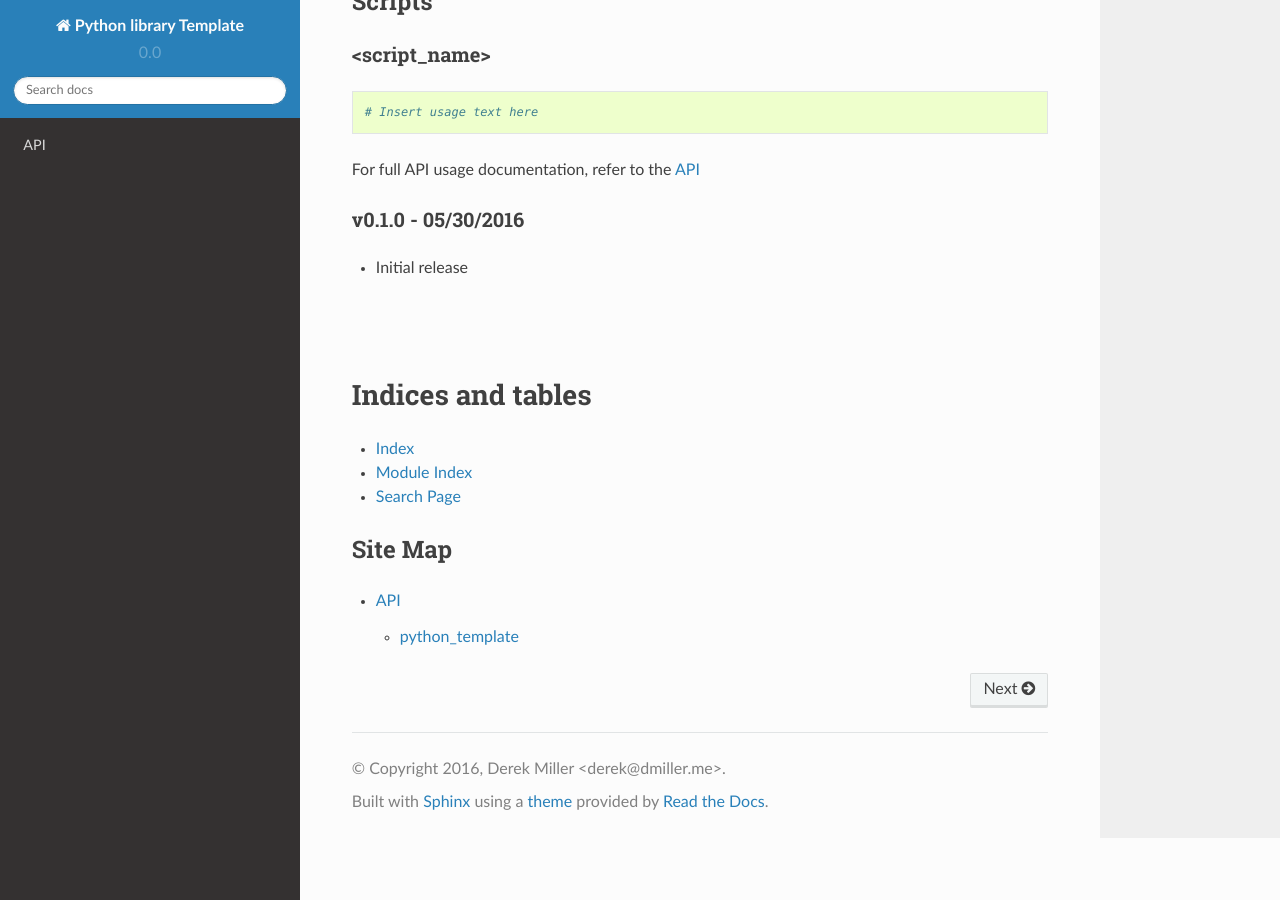
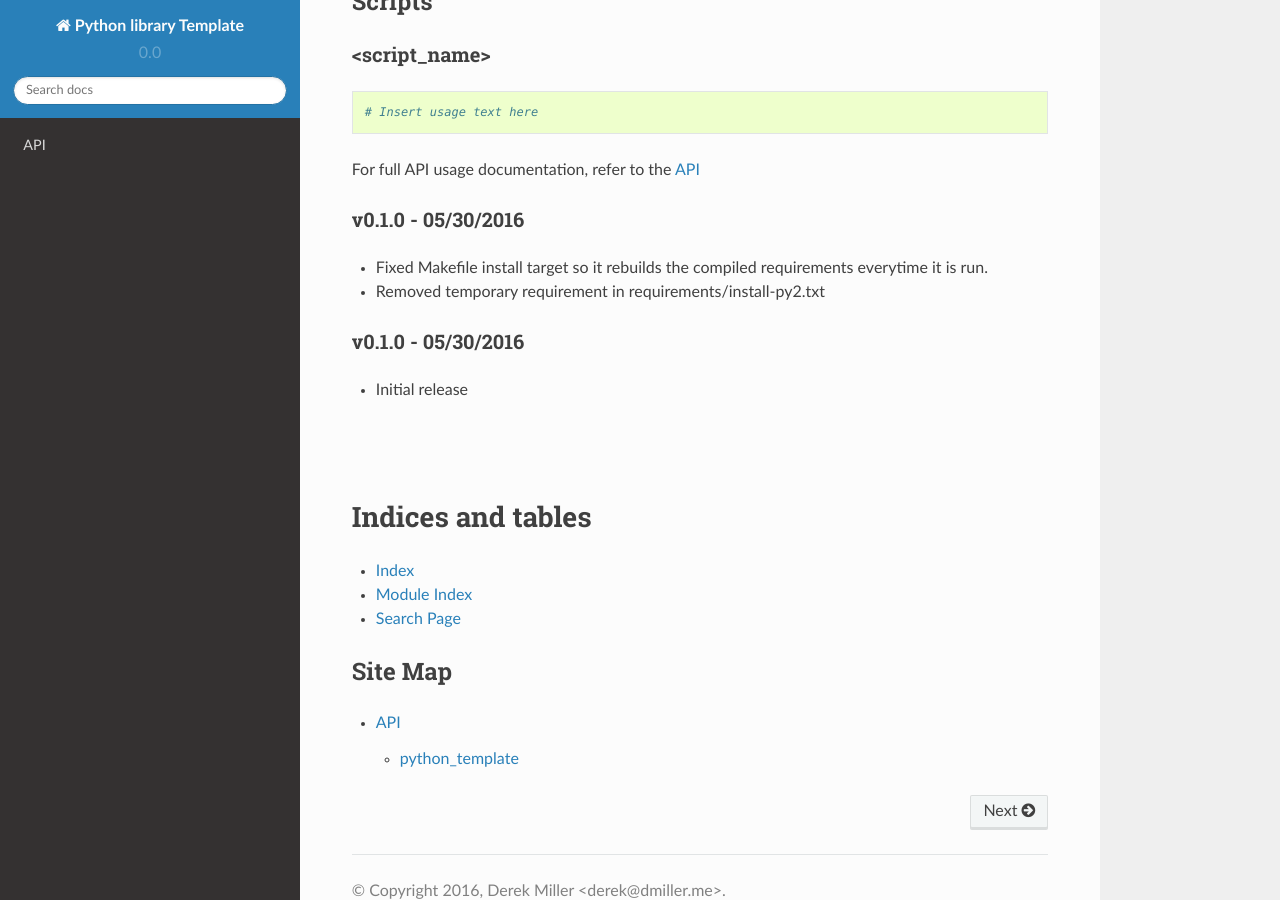
Before and after one commit to nfgallimore/quantopian-tools, a Sphinx documentation site: the page built from docs/index.rst, in a window 1280 px wide and 900 px high, scrolled down 665 px. Built offline with Sphinx 7.4.7 and the Read the Docs theme 2.0.0, drawn with Linux system fonts in a browser that asks for light colours.

Commit message:
* Fixed Makefile install target so it rebuilds the compiled requirements everytime it is run. * Removed temporary requirement in requirements/install-py2.txt

```diff
--- a/docs/index.rst
+++ b/docs/index.rst
@@ -50,6 +50,12 @@ For full API usage documentation, refer to the `API <api.html>`__
 v0.1.0 - 05/30/2016
 ~~~~~~~~~~~~~~~~~~~
 
+-  Fixed Makefile install target so it rebuilds the compiled requirements everytime it is run.
+-  Removed temporary requirement in requirements/install-py2.txt
+
+v0.1.0 - 05/30/2016
+~~~~~~~~~~~~~~~~~~~
+
 -  Initial release
 
 |
--- a/python_template/__init__.py
+++ b/python_template/__init__.py
@@ -7,9 +7,9 @@ from __future__ import print_function, absolute_import, division, unicode_litera
 #: Package Name
 __pkg_name__ = 'python_template'
 #: Version
-__version__ = '0.0.1'  # Follow semantic versioning (http://semver.org/)
+__version__ = '0.0.2'  # Follow semantic versioning (http://semver.org/)
 #: Release Date
-__release_date__ = '05/30/2016'
+__release_date__ = '06/12/2016'
 #: License
 __license__ = 'BSD'
 #: Project Name
```
Also changed, not shown: 2 other files.
